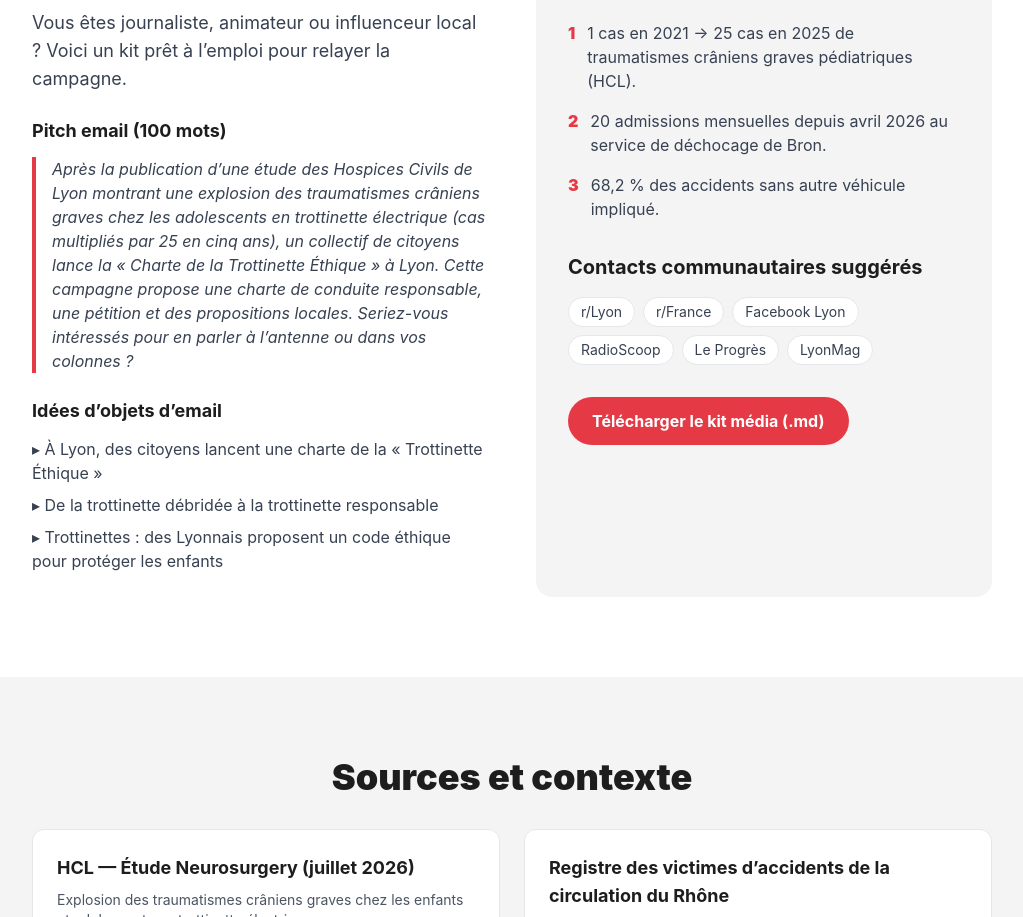
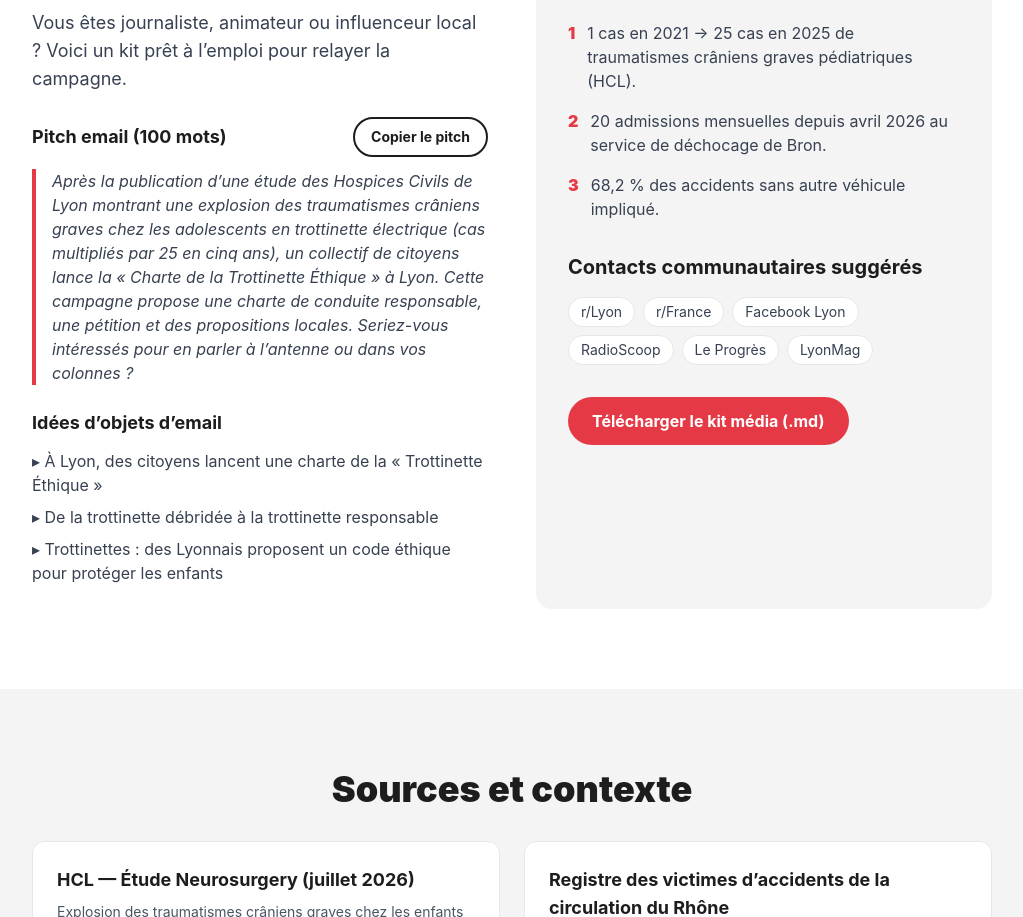
Before and after one commit to samadeus1441/trottinette-ethique, a Next.js app: page / in a window 1280 px wide. Shown: the part 5903-6820 px from the top of the page, without its empty margins (128-1151 px from the left). Built offline with nearby package versions, Linux system fonts and the light colour scheme.

Commit message:
Add OG image and copy-to-clipboard pitch button

```diff
--- a/app/layout.tsx
+++ b/app/layout.tsx
@@ -18,6 +18,14 @@ export const metadata: Metadata = {
       'Un code citoyen pour des trottinettes électriques responsables à Lyon.',
     type: 'website',
     locale: 'fr_FR',
+    images: [
+      {
+        url: 'https://samadeus1441.github.io/trottinette-ethique/og-image.svg',
+        width: 1200,
+        height: 630,
+        alt: 'Charte de la Trottinette Éthique — Lyon',
+      },
+    ],
   },
 }
 
--- /dev/null
+++ b/components/CopyButton.tsx
@@ -0,0 +1,31 @@
+'use client'
+
+import { useState } from 'react'
+
+interface CopyButtonProps {
+  text: string
+  label?: string
+}
+
+export default function CopyButton({ text, label = 'Copier' }: CopyButtonProps) {
+  const [copied, setCopied] = useState(false)
+
+  const handleCopy = async () => {
+    try {
+      await navigator.clipboard.writeText(text)
+      setCopied(true)
+      setTimeout(() => setCopied(false), 2000)
+    } catch {
+      // ignore
+    }
+  }
+
+  return (
+    <button
+      onClick={handleCopy}
+      className="px-4 py-2 text-sm font-bold border-2 border-ethic-black text-ethic-black rounded-full hover:bg-ethic-black hover:text-white transition-colors"
+    >
+      {copied ? 'Copié !' : label}
+    </button>
+  )
+}
--- a/components/MediaKit.tsx
+++ b/components/MediaKit.tsx
@@ -1,3 +1,5 @@
+import CopyButton from './CopyButton'
+
 export default function MediaKit() {
   return (
     <section id="medias" className="py-20 bg-white">
@@ -10,7 +12,13 @@ export default function MediaKit() {
               pour relayer la campagne.
             </p>
 
-            <h3 className="font-bold text-lg mb-3">Pitch email (100 mots)</h3>
+            <div className="flex items-center justify-between mb-3">
+              <h3 className="font-bold text-lg">Pitch email (100 mots)</h3>
+              <CopyButton
+                label="Copier le pitch"
+                text="Après la publication d'une étude des Hospices Civils de Lyon montrant une explosion des traumatismes crâniens graves chez les adolescents en trottinette électrique (cas multipliés par 25 en cinq ans), un collectif de citoyens lance la « Charte de la Trottinette Éthique » à Lyon. Cette campagne propose une charte de conduite responsable, une pétition et des propositions locales. Seriez-vous intéressés pour en parler à l'antenne ou dans vos colonnes ?"
+              />
+            </div>
             <blockquote className="border-l-4 border-ethic-red pl-4 italic text-gray-700 mb-6">
               Après la publication d’une étude des Hospices Civils de Lyon montrant une explosion
               des traumatismes crâniens graves chez les adolescents en trottinette électrique (cas
```
Also changed, not shown: public/og-image.svg (added).
